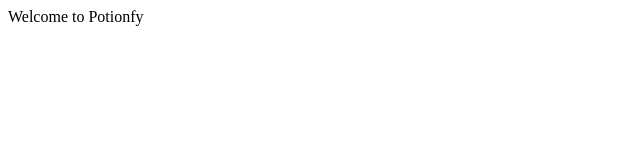
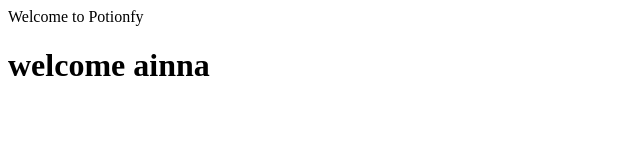
Before and after one commit to ainnasyahirah/potionfy, a plain HTML site: page index.html in a window 1280 px wide. Shown: the whole page, without its empty margins (0-640 px from the left). Drawn offline with Linux system fonts and the light colour scheme.

Commit message:
add landing message.#1

```diff
--- a/index.html
+++ b/index.html
@@ -7,6 +7,6 @@
     <tittle>Welcome to Potionfy</tittle>
   </head>
   <body>
-
+    <h1>welcome ainna</h1>
   </body>
 </html>
```
